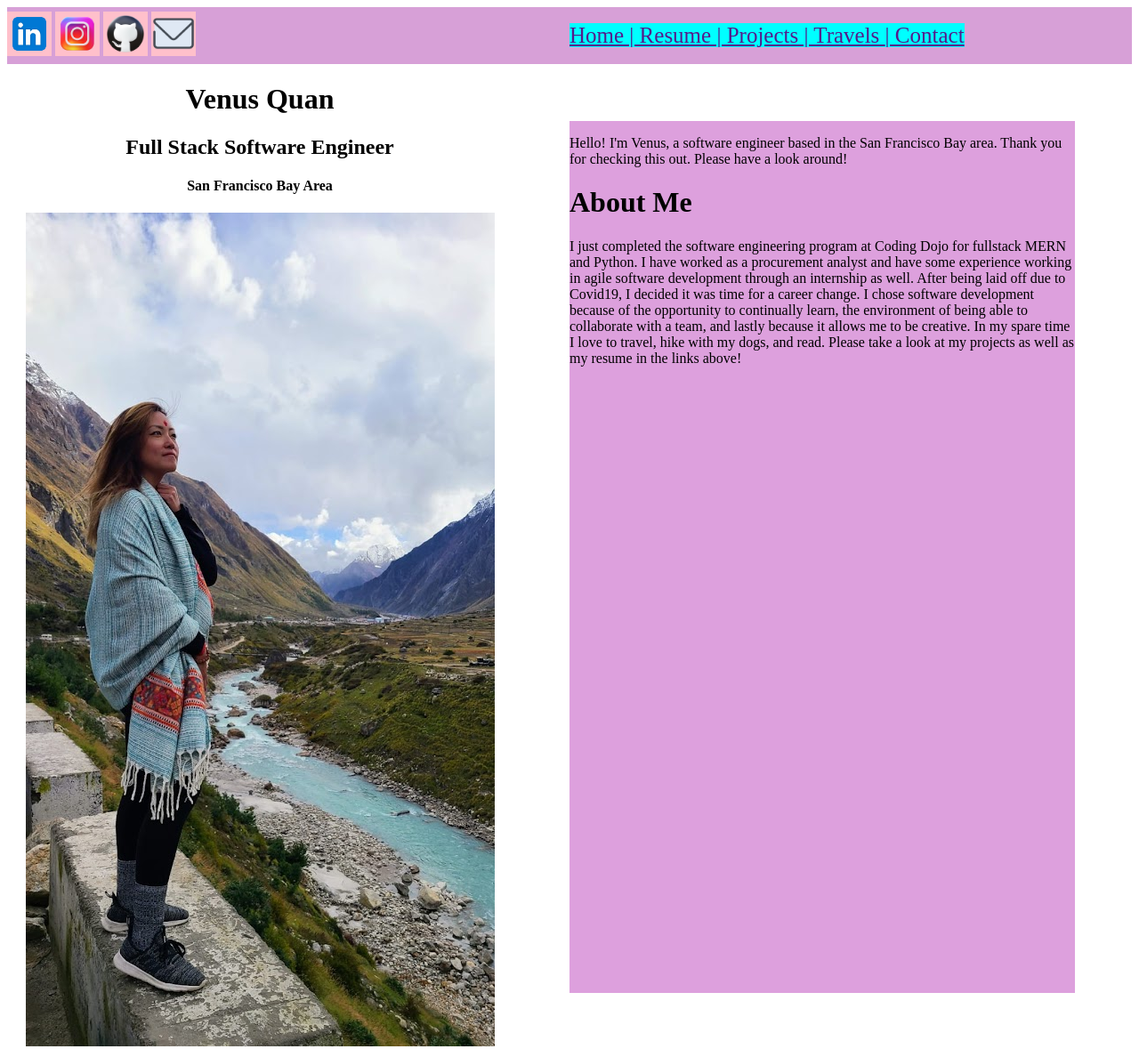
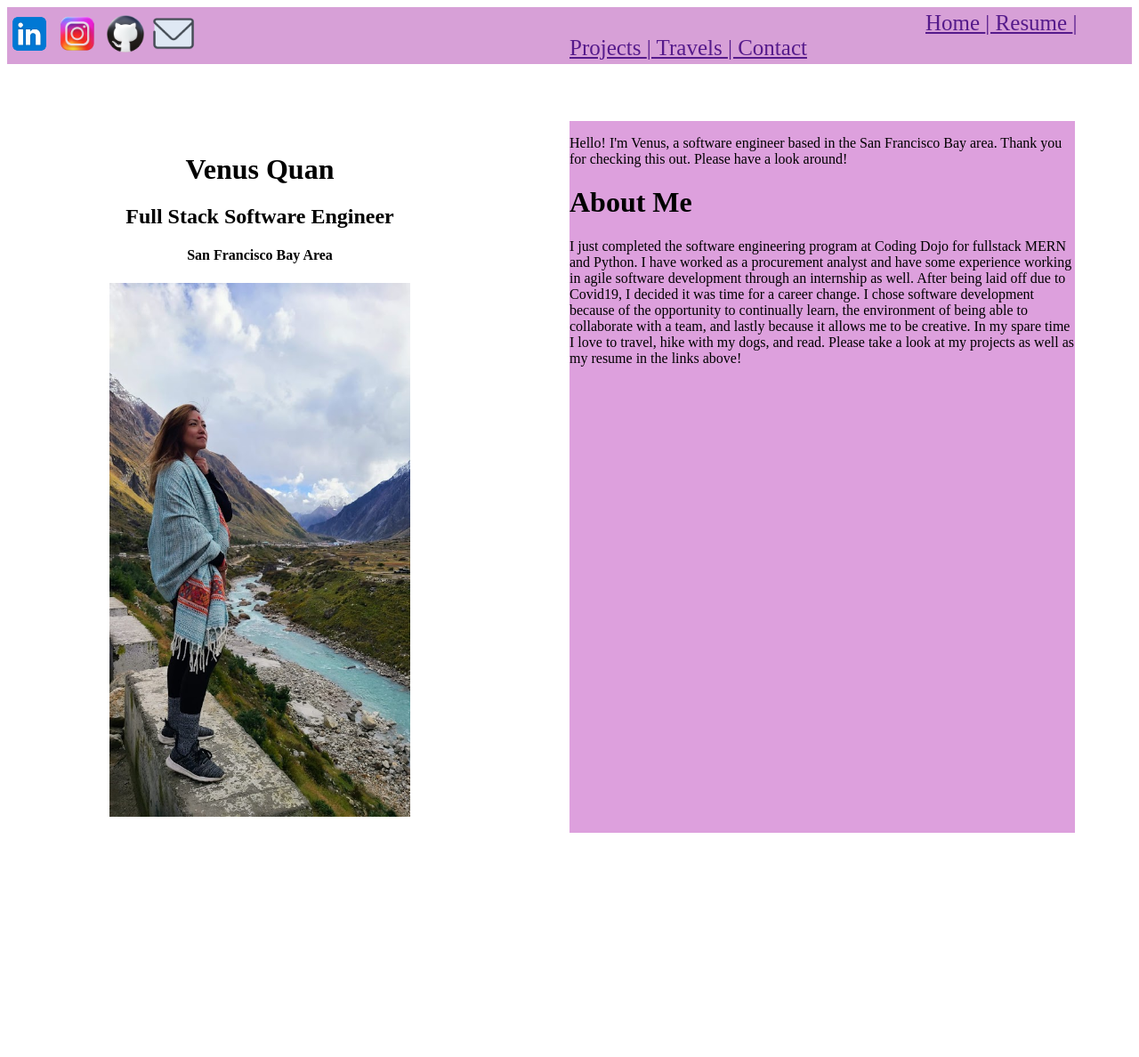
Before and after one commit to vxq5000/Portfolio, a Python web app: template templates/mainpage.html in a window 1280 px wide. Shown: the whole page at 89% size. After the commit the page ends 936 px from the top, so only its background shows below. Run offline with Jinja, Linux system fonts and the light colour scheme; the template is opened without the code that fills it, so the values that code supplies are empty.

Commit message:
fixed right side of nav bar

```diff
--- a/static/css/style.css
+++ b/static/css/style.css
@@ -7,7 +7,6 @@
 
 .navleft img {
 height: 50px;
-background-color: pink;
 }
 
 .navleft {
@@ -15,8 +14,11 @@ background-color: pink;
 }
 
 .navright a {
-background-color: aqua;
 font-size: 25px;
+}
+
+.home{
+  margin-left: 400px;
 }
 
 .navright{
@@ -25,6 +27,7 @@ font-size: 25px;
 
 .main{
   display: flex;
+  align-items: center;
 }
 
 .left{
@@ -32,8 +35,14 @@ font-size: 25px;
   flex: 1;
 }
 
+.left img{
+  height: 600px;
+}
+
+
 .right{
   flex: 1;
   background-color: plum;
   margin: 4em;
+  height: 50em;
 }
--- a/templates/mainpage.html
+++ b/templates/mainpage.html
@@ -17,7 +17,7 @@
   </div>
 
   <div class="navright">
-    <a href="">Home </a>
+    <a href="" class="home">Home </a>
     <a href="">| Resume </a>
     <a href="">| Projects </a>
     <a href="">| Travels </a>
```
